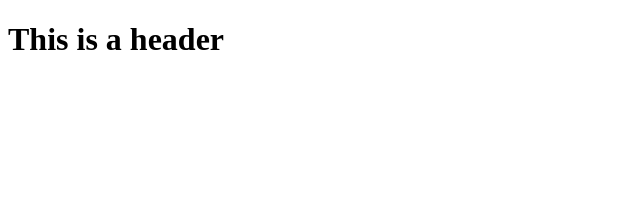
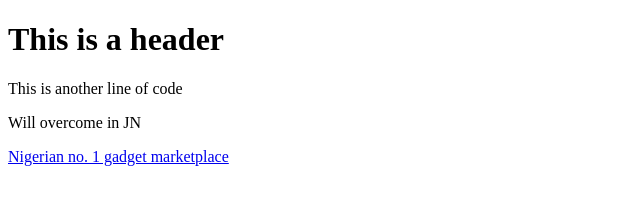
Before and after one commit to Dipsoncool/git-test, a plain HTML site: page index.html in a window 1280 px wide. Shown: the whole page, without its empty margins (0-640 px from the left). Drawn offline with Linux system fonts and the light colour scheme.

Commit message:
second commit

```diff
--- a/index.html
+++ b/index.html
@@ -7,5 +7,9 @@
 </head>
 <body>
     <h1>This is a header</h1>
+<p>This is another line of code</p>
+<p>Will overcome in JN</p>
+<a href="www.respectmart.com">Nigerian no. 1 gadget marketplace</a>
+
 </body>
 </html>
```
